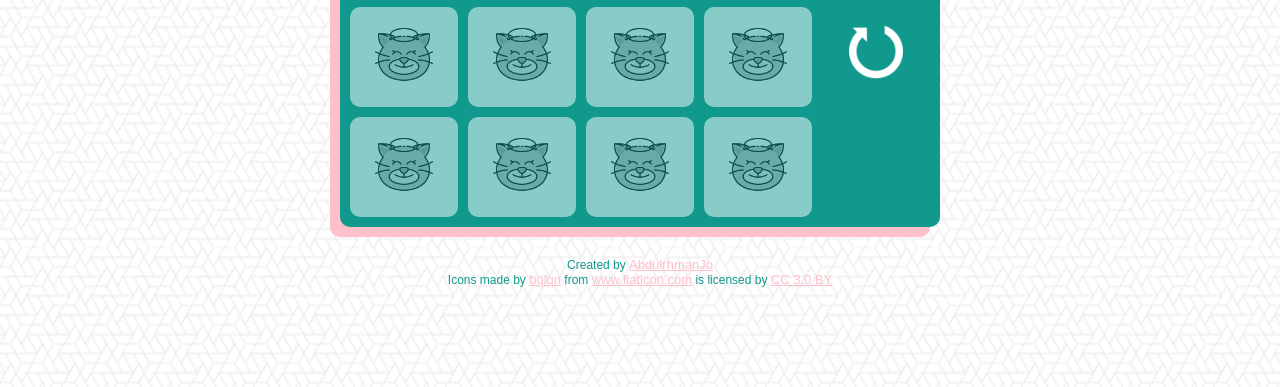
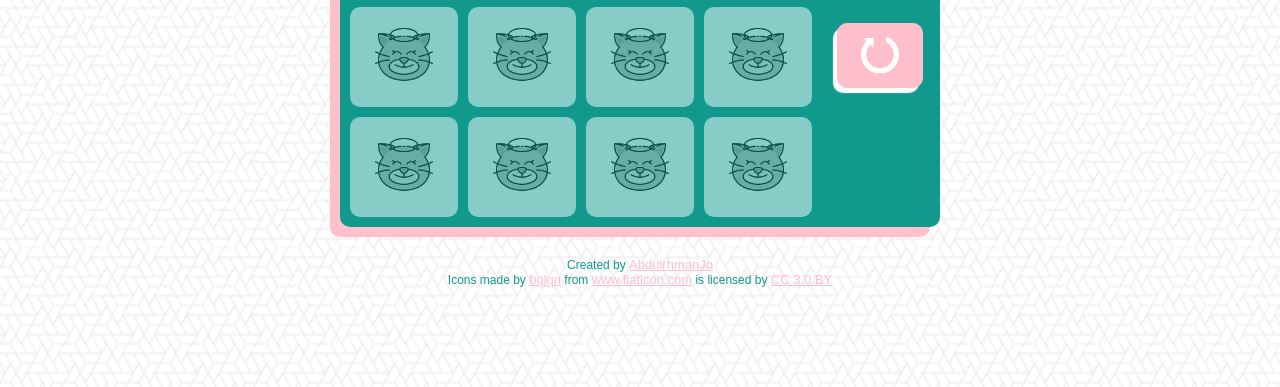
Before and after one commit to AbdulrhmanJo/Memory-Game, a website: page index.html in a window 1280 px wide. Shown: the part 413-800 px from the top of the page. Drawn offline with nearby package versions, Linux system fonts and the light colour scheme; a web font is replaced by a local one.

Commit message:
update the restart button style

```diff
--- a/js/app.js
+++ b/js/app.js
@@ -1,8 +1,6 @@
 (function() {
-
   //------------DATA MODEL-----------
   var data = {
-
     moves: 0,
     cards: [],
 
@@ -14,7 +12,7 @@
       return this.cards;
     },
 
-    setMoves: function(moves){
+    setMoves: function(moves) {
       this.moves = moves;
     },
 
@@ -22,12 +20,10 @@
       this.setMoves(0);
       this.cards = [];
     }
-
   };
 
   //------------controller MODEL-----------
   var controller = {
-
     checkBox: [],
     firstClick: true,
     mataches: 0,
@@ -173,16 +169,6 @@
 
   var interface = {
 
-    init: function() {
-      const container = document.querySelector(".container");
-      const cards = controller.getCards();
-      cards.forEach(card => {
-        container.appendChild(card);
-      });
-
-      this.resetScore();
-    },
-
     resetScore: function() {
       const timeEl = document.querySelector(".time");
       timeEl.textContent = "00:00";
@@ -235,19 +221,30 @@
       });
     },
 
-    updateCard: function(){
+    updateCard: function() {
       const container = document.querySelector(".container");
       const cards = controller.getCards();
       cards.forEach(card => {
         card.classList.remove("open");
         card.classList.remove("tada");
 
-        card.children[1].style.backgroundColor = 'white';
+        card.children[1].style.backgroundColor = "white";
         card.children[1].style.opacity = "1";
         card.children[1].style.display = "flex";
         container.appendChild(card);
       });
+    },
+
+    init: function() {
+      const container = document.querySelector(".container");
+      const cards = controller.getCards();
+      cards.forEach(card => {
+        container.appendChild(card);
+      });
+
+      this.resetScore();
     }
+
   };
 
   controller.init();
--- a/sass/main.scss
+++ b/sass/main.scss
@@ -149,12 +149,33 @@ body {
   }
 
   &__reset {
+    grid-row: 3/4;
+    border: pink 1px solid;
+    justify-self: center;
+    align-self: center;
     cursor: pointer;
+    display: flex;
+    align-items: center;
+    justify-content: center;
+    height: 60%;
+    width: 80%;
+    border-radius: 10px;
+    background-color: pink;
+    box-shadow: -0.4rem 0.5rem 0.1rem white;
+    transition: all .2s;
+    transform: translateX(.4rem);
     &--img {
-      width: 50%;
+      width: 45%;
+    }
+
+    &:active{
+      box-shadow: none;
+      transform: translate(-.5rem,.4rem);
+
     }
   }
 }
+
 
 
 //-----animation
```
Also changed, not shown: css/style.css, index.html (line endings or trailing spaces).
